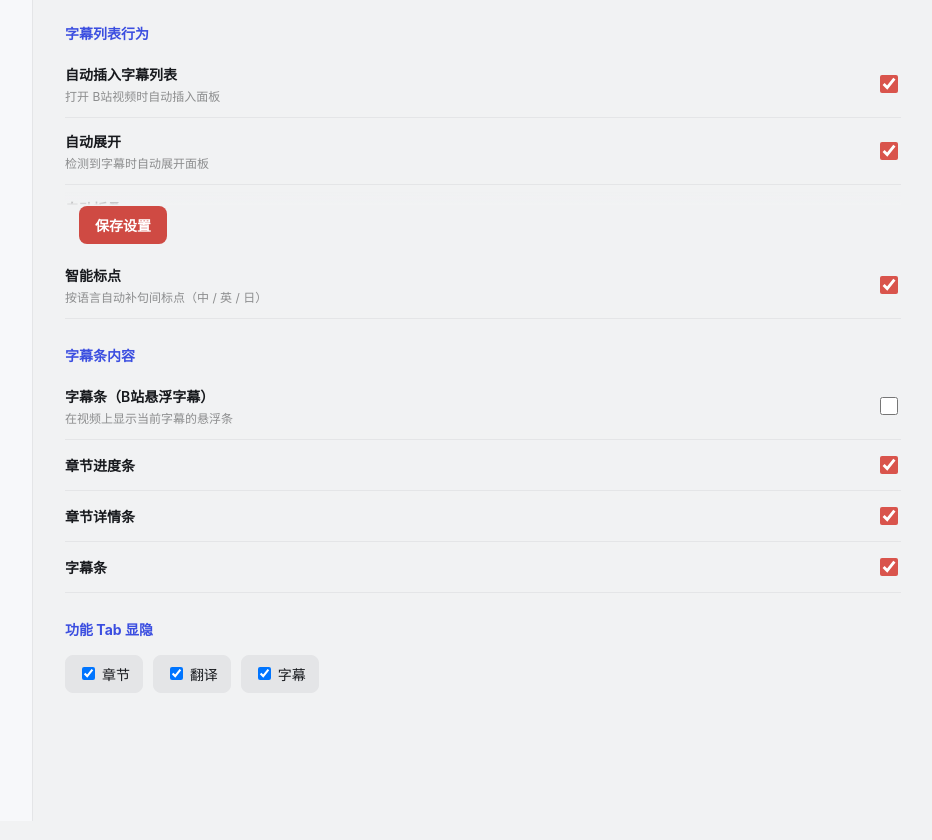
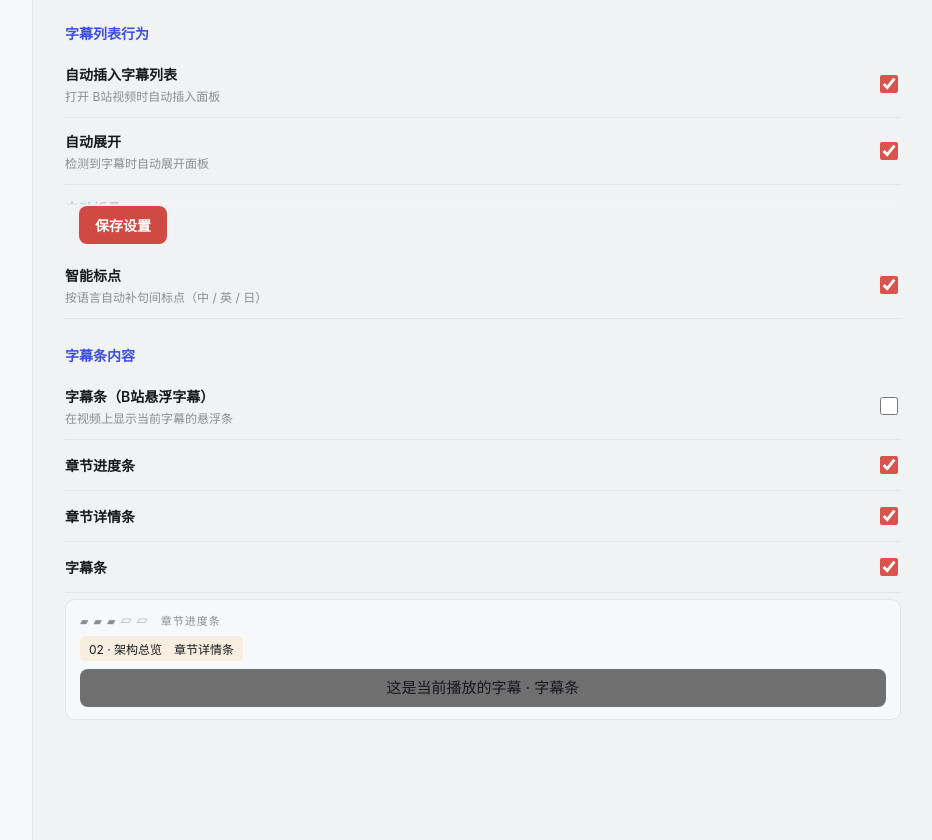
Before and after one commit to lrk1056/brower-plugin-bilibili-wind-caption, a browser extension: page options/options.html in a window 1280 px wide. Shown: the part 542-1382 px from the top of the page, without its empty margins (177-1109 px from the left). Drawn offline with Linux system fonts and the light colour scheme.

Commit message:
refactor: 移除功能Tab显隐,字幕条内容增加实时预览

```diff
--- a/options/options.css
+++ b/options/options.css
@@ -46,8 +46,6 @@ button{cursor:pointer}.hidden{display:none!important}
 button.primary,button#btn-add-service,button#btn-save-site,button#btn-save{
   background:var(--pr-btn);border:0;color:var(--on-pr);font-weight:700;padding:9px 16px;border-radius:8px}
 button.mini.danger{background:none;border:1px solid var(--dg);color:var(--dg);padding:6px 10px;border-radius:7px}
-.tab-toggles{display:flex;gap:10px;flex-wrap:wrap;padding:8px 0}
-.tab-toggles label{background:var(--s3);border:1px solid var(--bd);padding:8px 12px;border-radius:8px}
 .service-card{background:var(--s3);border:1px solid var(--bd);border-radius:10px;padding:14px;margin-bottom:12px}
 .service-card .sh{display:flex;align-items:center;gap:10px;margin-bottom:10px}
 .service-card .sh b{font-size:15px}.service-card .sh .pill{margin-left:auto}
@@ -76,3 +74,9 @@ button.mini.danger{background:none;border:1px solid var(--dg);color:var(--dg);pa
 .pv-line.pv-second{color:var(--mu);font-style:italic;font-size:calc(var(--pv-font,15px) - 2px)}
 .preview-box.dense-compact .pv-line{padding:0 0}
 .preview-box.dense-comfortable .pv-line{padding:8px 0}
+
+/* ===== 显示配置：字幕条内容预览 ===== */
+.captionbar-preview{margin:6px 0 4px;padding:12px 14px;background:var(--s2);border:1px solid var(--bd);border-radius:10px}
+.cbp-chapter{display:flex;gap:6px;align-items:center;font-size:11px;color:var(--mu);letter-spacing:1px;margin-bottom:8px}
+.cbp-detail{font-size:12px;color:var(--wn);background:rgba(245,166,35,.12);padding:4px 9px;border-radius:5px;margin-bottom:8px;display:inline-block}
+.cbp-text{font-size:var(--pv-font,15px);line-height:1.5;color:var(--tx);background:rgba(0,0,0,.55);padding:8px 14px;border-radius:8px;text-align:center}
--- a/options/options.html
+++ b/options/options.html
@@ -44,9 +44,11 @@
       <div class="item"><div><b>章节进度条</b></div><input type="checkbox" id="b-chProgress"></div>
       <div class="item"><div><b>章节详情条</b></div><input type="checkbox" id="b-chDetail"></div>
       <div class="item"><div><b>字幕条</b></div><input type="checkbox" id="b-subtitle"></div>
-
-      <h2>功能 Tab 显隐</h2>
-      <div class="tab-toggles" id="tab-toggles"></div>
+      <div class="captionbar-preview" id="captionbar-preview">
+        <div class="cbp-chapter" id="cbp-chProgress">▰ ▰ ▰ ▱ ▱　章节进度条</div>
+        <div class="cbp-detail" id="cbp-chDetail">02 · 架构总览　章节详情条</div>
+        <div class="cbp-text" id="cbp-subtitle">这是当前播放的字幕 · 字幕条</div>
+      </div>
     </section>
 
     <section data-panel="services" class="hidden">
--- a/options/options.js
+++ b/options/options.js
@@ -56,11 +56,15 @@
     $('#d-line').value = lh;
     applyPreview();
 
-    $('#tab-toggles').innerHTML = Object.keys(DAO_TABS).map(k =>
-      `<label><input type="checkbox" data-tab="${k}" ${s.tabs[k] !== false ? 'checked' : ''}> ${DAO_TABS[k]}</label>`).join('');
+    applyCaptionBarPreview();
     renderServices();
   }
-  const DAO_TABS = { chapter: '章节', translate: '翻译', subtitle: '字幕' };
+  // 字幕条内容预览：按三个开关显隐对应区块
+  function applyCaptionBarPreview() {
+    $('#cbp-chProgress').classList.toggle('hidden', !$('#b-chProgress').checked);
+    $('#cbp-chDetail').classList.toggle('hidden', !$('#b-chDetail').checked);
+    $('#cbp-subtitle').classList.toggle('hidden', !$('#b-subtitle').checked);
+  }
 
   /* ---------- 服务 ---------- */
   function renderServices() {
@@ -123,6 +127,9 @@
   $('#d-font').addEventListener('input', applyPreview);
   $('#d-line').addEventListener('input', applyPreview);
   $('#d-density').addEventListener('change', applyPreview);
+  $('#b-chProgress').addEventListener('change', applyCaptionBarPreview);
+  $('#b-chDetail').addEventListener('change', applyCaptionBarPreview);
+  $('#b-subtitle').addEventListener('change', applyCaptionBarPreview);
 
   $('#btn-add-service').addEventListener('click', () => {
     settings.services = settings.services || [];
@@ -155,7 +162,6 @@
     settings.fontSize = Math.min(20, Math.max(12, +$('#d-font').value || 15));
     settings.subLineHeight = Math.min(2, Math.max(1.2, +$('#d-line').value || 1.55));
     delete settings.striped; // 条纹色功能已移除
-    $$('#tab-toggles input').forEach(i => settings.tabs[i.dataset.tab] = i.checked);
     settings.defaultAiService = $('#default-ai').value;
     settings.defaultTranslateService = $('#default-translate').value;
     delete settings.lang; // 界面语言固定中文
--- a/panel/panel.js
+++ b/panel/panel.js
@@ -87,9 +87,6 @@
     $('#chip-count').textContent = view === 'article'
       ? `${S.sentences.length} 条 · ${U.buildParagraphs(S.sentences).length} 段`
       : `共 ${S.sentences.length} 条`;
-    // tabs 显隐
-    const tabs = (S.settings.tabs) || {};
-    $$('.tab').forEach(t => t.classList.toggle('hidden', t.dataset.tab !== 'subtitle' && tabs[t.dataset.tab] === false));
     renderChapters(); renderList(); renderChapterStrip();
     $('#tr-second').checked = S.secondSource >= 0 || Object.keys(S.second).length > 0;
     // 折叠状态 → 图标旋转由 CSS 依据 aria-expanded 驱动（展开朝上 / 折叠朝下）
```
Also changed, not shown: lib/storage.js, 1 other file.
